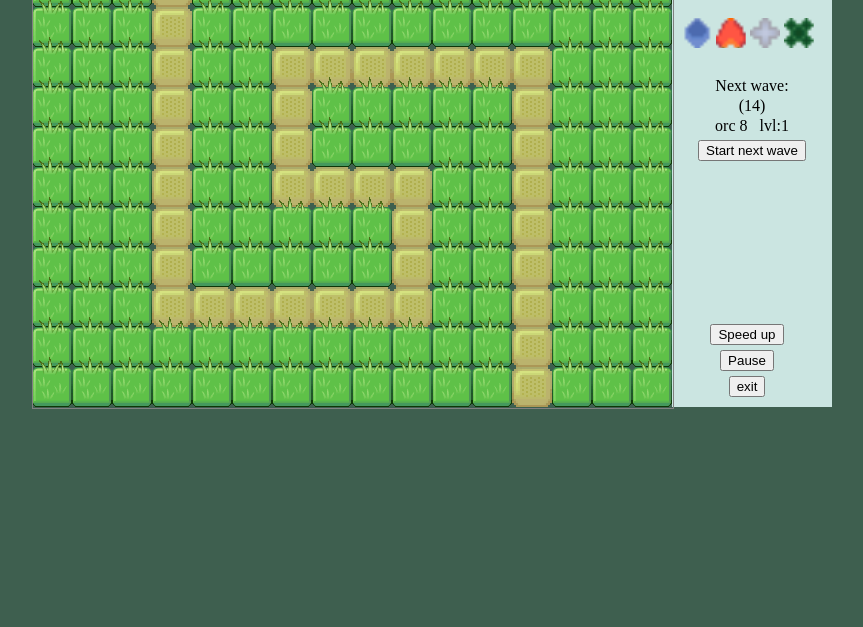
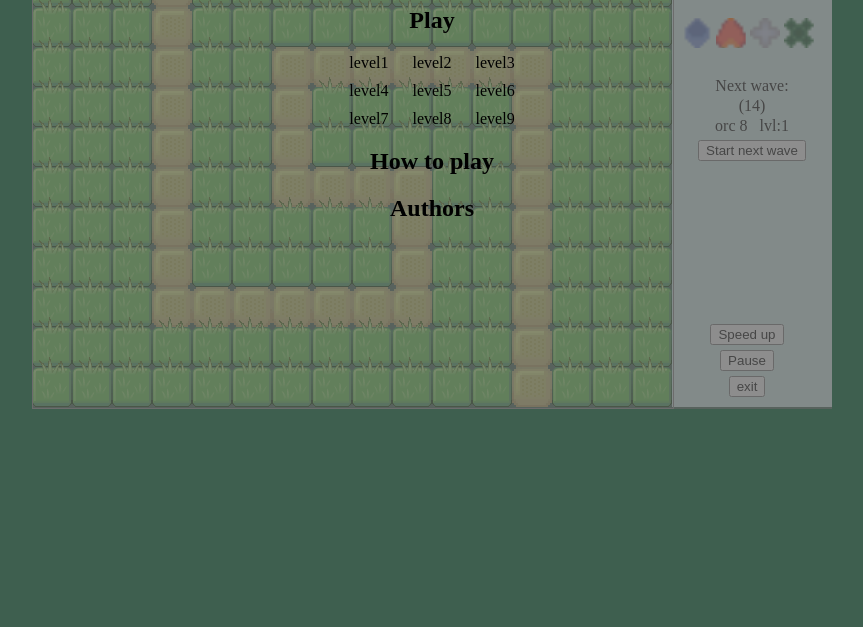
Before and after one commit to bartoszglow/Force-of-Elementals, a website: page app/index.html in a window 1280 px wide. Shown: the part 173-800 px from the top of the page, without its empty margins (208-1071 px from the left). Drawn offline with Linux system fonts and the light colour scheme.

Commit message:
Added html structure for main-meun

```diff
--- a/app/index.html
+++ b/app/index.html
@@ -127,6 +127,26 @@
 			}
 			/* Edit */
 
+			#main-menu{
+				position:absolute;
+				top:100px;
+				left:calc(50% - 400px);
+				width: 800px;
+				height: 482px;
+				background-color: rgba(100,100,100,0.7);
+				z-index: 999;
+				margin: 0px;
+				text-align: center;
+			}
+			#main-menu .row {
+				margin: 10px;
+
+			}
+			#main-menu .row span {
+				margin: 10px;
+			}
+
+
 		</style>
 	</head>
 	<body>
@@ -190,7 +210,27 @@
 
 		<span id="game"></span>
 
-		<span id="main-menu"></span>
+		<div id="main-menu">
+			<h1>Force of Elementals</h1>
+			<h2>Play</h2>
+			<p class="row">
+				<span class="level1"> level1 </span>
+				<span class="level2"> level2 </span>
+				<span class="level3"> level3 </span>
+			</p>
+			<p class="row">
+				<span class="level4"> level4 </span>
+				<span class="level5"> level5 </span>
+				<span class="level6"> level6 </span>
+			</p>
+			<p class="row">
+				<span class="level7"> level7 </span>
+				<span class="level8"> level8 </span>
+				<span class="level9"> level9 </span>
+			</p>
+			<h2>How to play</h2>
+			<h2>Authors</h2>
+		</div>
 
 		<script>
 			function allowDrop(ev) {
```
